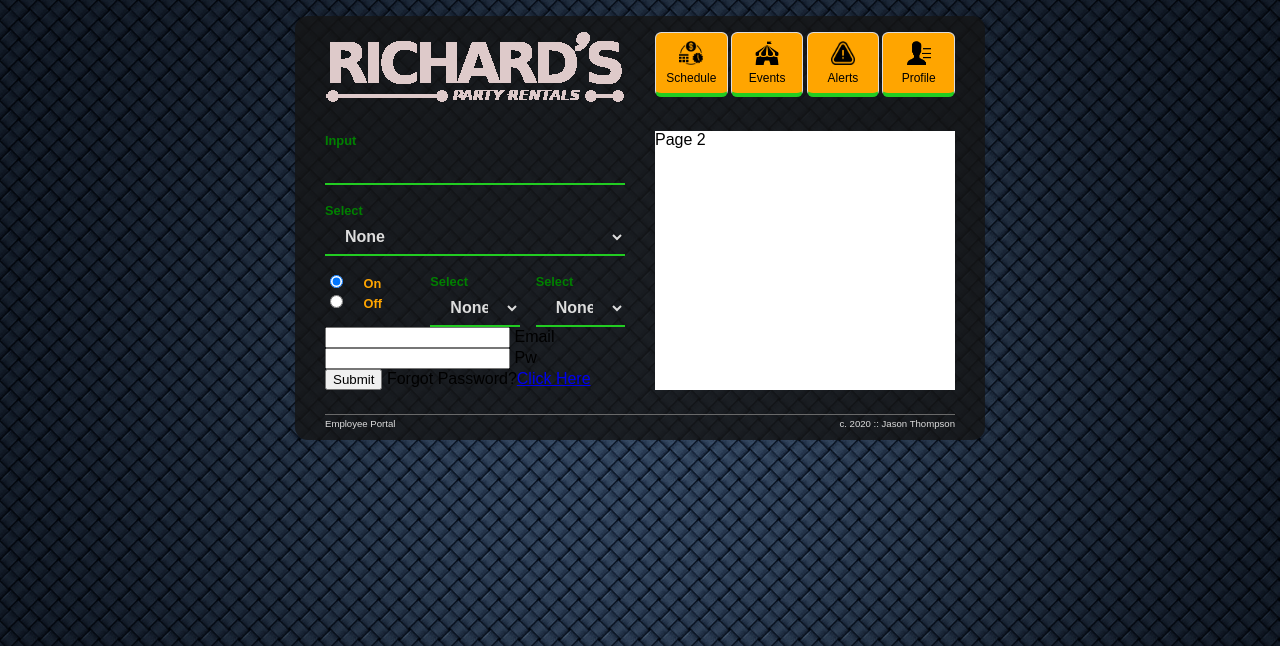
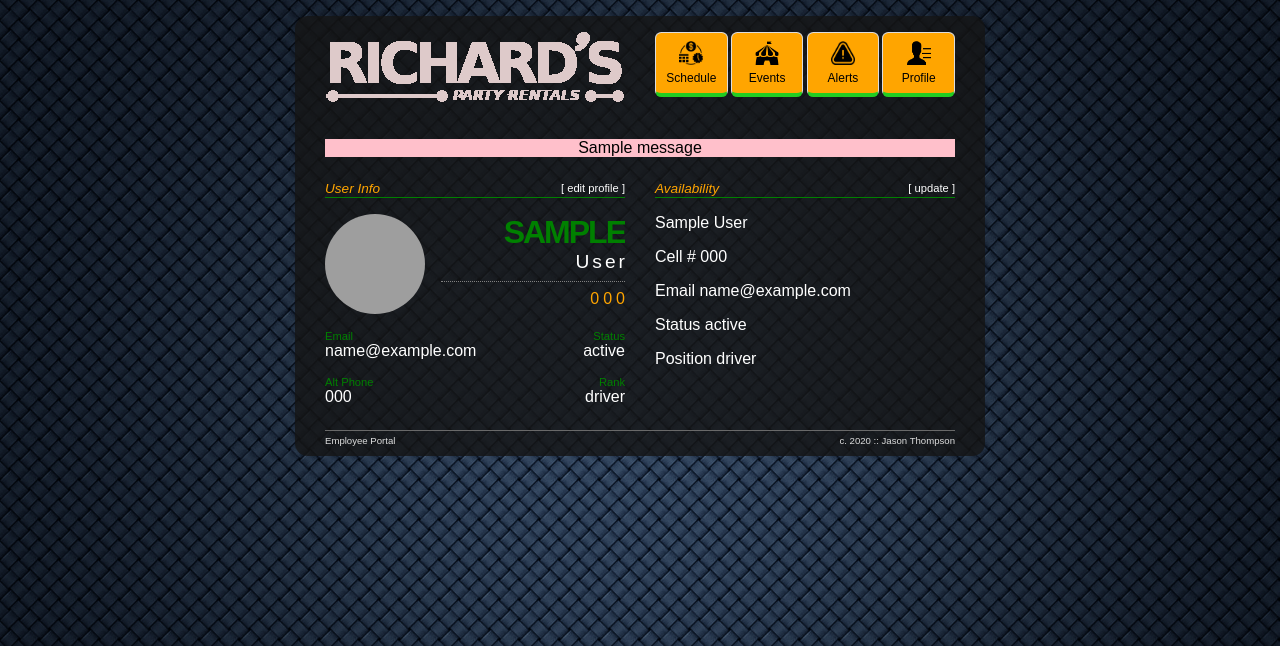
Before and after one commit to jtproject/employee-portal, a Python web app: template jsys/templates/view_profile.html in a window 1280 px wide. Shown: the top 646 px of the page. Run offline with Jinja, Linux system fonts and the light colour scheme; the template is opened without the code that fills it: most values are stand-ins (such as "Sample title", 1, 10 or a date in 2020); one stand-in notice (Sample message) is shown; form fields are guessed from the names that the template uses; grey boxes are pictures that could not be loaded.

Commit message:
profile design

```diff
--- a/jsys/dataf.py
+++ b/jsys/dataf.py
@@ -2,9 +2,8 @@ from jsys.models import TheDays, TheCalendar, Employee
 from jsys import _D
 
 def form_choices_active_emp():
-    list = [(False, '---')]
+    list = [('', '--- Select Employee ---')]
     guy = Employee.query.filter_by(status='active')
     for x in guy:
         list.append((x.id, x.first_name + ' ' + x.last_name))
-        print(list)
-        return list
+    return list
--- a/jsys/people/routes.py
+++ b/jsys/people/routes.py
@@ -45,3 +45,9 @@ def logout():
     logout_user()
     flash(f'Logged out!')
     return redirect(url_for('main.home'))
+
+@guy.route('/profile')
+def profile():
+    guy = Employee.query.filter_by(id=current_user.id).first()
+
+    return render_template('view_profile.html', title='Profile', guy=guy, utils=utils)
--- a/jsys/schedule/routes.py
+++ b/jsys/schedule/routes.py
@@ -10,12 +10,8 @@ work = Blueprint('work', __name__)
 
 @work.route('/schedule/add', methods=['GET', 'POST'])
 def add_single():
-    x = dataf.form_choices_active_emp()
     ### Employee drop down menu
-    active_workers = Employee.query.filter_by(status='active')
-    list_workers = [('','--- Select Employee ---')]
-    for x in active_workers:
-        list_workers.append((x.id, x.first_name + ' ' + x.last_name))
+    list_workers = dataf.form_choices_active_emp()
     ### Month and Year drop down menu - only current and beyond is choosable
     day, mon, yr = datetime.today().strftime('%d'), datetime.today().strftime('%m'), datetime.today().strftime('%Y')
     mon, yr = int(mon), int(yr)
--- a/jsys/static/main.css
+++ b/jsys/static/main.css
@@ -97,7 +97,6 @@ body {
   text-align: center;
   margin-bottom: 1.5em;
   margin-top: .5em;
-  display: none;
 }
 
 .portal-content {
--- a/jsys/static/portal_content.css
+++ b/jsys/static/portal_content.css
@@ -1,11 +1,114 @@
 .portal-card {
   width: 300px;
-  background: white;
+  color: white;
   margin-bottom: 1.5em;
 }
 
 .portal-card:last-child {
   margin-bottom: .8em;
+}
+
+.portal-table {
+  display: grid;
+  grid-row-gap: 1em;
+}
+
+.portal-table-title {
+  color: orange;
+  padding-bottom: .2em;
+  border-bottom: 1px solid green;
+  display: flex;
+}
+
+.portal-table-user-info {
+  display: flex;
+}
+
+.portal-table-row {
+  display: flex;
+}
+
+.portal-table-row-label {
+  color: green;
+  font-size: .7em;
+}
+
+.portal-table-user-info img {
+  width: 100px;
+  height: 100px;
+  border-radius: 50%;
+  transition-duration: 500ms;
+}
+
+.portal-table-user-info img:hover {
+  transform: rotate(360deg);
+}
+
+.portal-table-user-info-text {
+  width: calc(200px - 1em);
+  text-align: right;
+  margin-left: 1em;
+  overflow: hidden;
+}
+
+p {
+  margin: 0;
+  padding: 0;
+}
+
+p#first-name {
+  font-size: 2em;
+  font-weight: 600;
+  color: green;
+  letter-spacing: -2px;
+}
+
+p#last-name {
+  font-size: 1.2em;
+  letter-spacing: 3px;
+  margin-right: -3px;
+}
+
+p#phone-main {
+  margin-top: .5em;
+  padding-top: .5em;
+  border-top: 1px dotted gray;
+  font-size: 1em;
+  letter-spacing: 4px;
+  color: orange;
+  margin-right: -4px;
+}
+
+.portal-table-title-text {
+  width: 50%;
+  font-style: italic;
+  font-size: .85em;
+  margin-bottom: -.15em;
+}
+
+.portal-table-title-link {
+  width: 50%;
+  text-align: right;
+  font-size: .7em;
+  margin-top: auto;
+}
+
+.portal-table-title-link a {
+  color: white;
+  text-decoration: none;
+}
+
+.portal-table-title-link a:hover {
+  color: green;
+  text-decoration: underline;
+}
+
+.portal-table-col {
+  width: 100px;
+}
+
+.portal-table-col-x2 {
+  width: 200px;
 }
 
 .footer-right, .footer-left {
@@ -22,3 +125,11 @@
 .footer-right {
   text-align: right;
 }
+
+.left {
+  text-align: left;
+}
+
+.right {
+  text-align: right;
+}
--- a/jsys/templates/home.html
+++ b/jsys/templates/home.html
@@ -1,4 +1,4 @@
-{% extends 'root.html' %}
+{% extends 'shell.html' %}
 
 {% block content %}
 
--- a/jsys/templates/shell.html
+++ b/jsys/templates/shell.html
@@ -51,7 +51,7 @@
         </button>
       </div>
       <div class="portal-menu-btn">
-        <button class="menu-link" onclick="window.location.href='#';">
+        <button class="menu-link" onclick="window.location.href='{{url_for('guy.profile')}}';">
           <img src="{{url_for('static', filename='img/profile1.png')}}" alt="">
           <p class="btn-text">Profile</p>
         </button>
@@ -60,9 +60,15 @@
     <!-- end menu -->
 
     <!-- flash messages -->
-    <div class="portal-flash">
-      <span>Portal Flash</span>
-    </div>
+    {% with messages = get_flashed_messages(with_categories=true) %}
+      {% if messages %}
+        {% for category, message in messages %}
+          <div class="portal-flash">{{ message }}</div>
+        {% endfor %}
+      {% elif def_text %}
+        <div class="portal-flash">{{ def_text }}</div>
+      {% endif %}
+    {% endwith %}
     <!-- end flash -->
 
     <!--
@@ -70,57 +76,7 @@
       import page-specific content
     -->
     <div class="portal-content">
-      <div class="portal-card tr">
-        <form action="" method="POST">
-
-          <div class="form-row">
-            <label for="row1">Input</label>
-            <input type="text" id="row1" required="">
-          </div>
-          <div class="form-row">
-            <label for="row2">Select</label>
-            <select name="sel" id="sel" required>
-              <option value="">None</option>
-              <option value="1">First</option>
-              <option value="2">Second</option>
-            </select>
-          </div>
-          <div class="form-row">
-            <div class="on-off-row">
-              <div class="on-off-col">
-
-              <ul id="choice_switcher">
-                <li><input checked id="choice_switcher-0" name="choice_switcher" type="radio" value="choice1">
-                <label for="choice_switcher-0">On</label></li>
-                <li><input id="choice_switcher-1" name="choice_switcher" type="radio" value="choice2">
-                <label for="choice_switcher-1">Off</label></li>
-              </ul>
-              </div>
-              <div class="on-off-col">
-                <label for="row2">Select</label>
-                <select name="sel" id="sel" required>
-                  <option value="">None</option>
-                  <option value="1">First</option>
-                  <option value="2">Second</option>
-                </select>
-              </div>
-              <div class="on-off-col">
-                <label for="row2">Select</label>
-                <select name="sel" id="sel" required>
-                  <option value="">None</option>
-                  <option value="1">First</option>
-                  <option value="2">Second</option>
-                </select>
-              </div>
-            </div>
-          </div>
-
-        </form>
-        {% block content %}{% endblock %}
-      </div>
-      <div class="portal-card">
-        Page 2
-      </div>
+      {% block content %}{% endblock %}
     </div>
     <!-- end portal-content -->
 
@@ -128,6 +84,9 @@
     <div class="portal-footer">
       <div class="footer-left">
         Employee Portal
+        {% if current_user.is_authenticated %}
+          - <a href="{{url_for('guy.logout')}}">Logout</a>
+        {% endif %}
       </div>
       <div class="footer-right">
         c. 2020 :: Jason Thompson
--- a/jsys/templates/view_profile.html
+++ b/jsys/templates/view_profile.html
@@ -1,22 +1,72 @@
 {% extends 'shell.html' %}
 {% block content %}
 
-<div class="page-contain">
-  <form method="POST" action="">
-    {{ form.hidden_tag() }}
-    <div class="form-group">
-      {{ form.email }}
-      {{ form.email.label }}
+<div class="portal-card">
+  <div class="portal-table">
+    <div class="portal-table-title">
+      <span class="portal-table-title-text">User Info</span>
+      <span class="portal-table-title-link">
+        <a href="#">[ edit profile ]</a>
+      </span>
     </div>
-    <div class="form-group">
-      {{ form.pw }}
-      {{ form.pw.label }}
+    <div class="portal-table-user-info">
+      <img src="static/img/profile/{{ guy.profile_pic }}" alt="">
+      <div class="portal-table-user-info-text">
+        <p id="first-name">{{ guy.first_name.upper() }}</p>
+        <p id="last-name">{{ guy.last_name }}</p>
+        <p id="phone-main">{{ utils.phone_format(guy.phone_main) }}</p>
+      </div>
     </div>
-    <div class="form-group">
-      {{ form.submit }}
-      <span>Forgot Password?<a href="#">Click Here</a></span>
+    <div class="portal-table-row">
+      <div class="portal-table-col-x2 left">
+        <p class="portal-table-row-label">Email</p>
+        <p>{{ guy.email }}</p>
+      </div>
+      <div class="portal-table-col right">
+        <p class="portal-table-row-label">Status</p>
+        <p>{{ guy.status }}</p>
+      </div>
     </div>
-  </form>
+    <div class="portal-table-row">
+      <div class="portal-table-col-x2 left">
+        <p class="portal-table-row-label">Alt Phone</p>
+        <p>{{ guy.phone_alt or 'N/A' }}</p>
+      </div>
+      <div class="portal-table-col right">
+        <p class="portal-table-row-label">Rank</p>
+        <p>
+          {% if guy.is_driver == 'no' %}
+            worker
+          {% else %}
+            driver
+          {% endif %}
+        </p>
+      </div>
+    </div>
+  </div>
+</div>
+
+<div class="portal-card">
+  <div class="portal-table">
+    <div class="portal-table-title">
+      <span class="portal-table-title-text">Availability</span>
+      <span class="portal-table-title-link">
+        <a href="#">[ update ]</a>
+      </span>
+    </div>
+    <div class="portal-table-row">{{ guy.first_name }} {{ guy.last_name }}</div>
+    <div class="portal-table-row">Cell #  {{ utils.phone_format(guy.phone_main) }}</div>
+    <div class="portal-table-row">Email {{ guy.email }}</div>
+    <div class="portal-table-row">Status {{ guy.status }}</div>
+    <div class="portal-table-row">
+      Position
+      {% if guy.is_driver == 'no' %}
+        worker
+      {% else %}
+        driver
+      {% endif %}
+    </div>
+  </div>
 </div>
 
 {% endblock content %}
--- a/jsys/utils.py
+++ b/jsys/utils.py
@@ -74,6 +74,7 @@ def phone_strip(x):
     return convert
 
 def phone_format(x):
+    x = str(x)
     count=0
     for each in x:
         if count == 0:
```
Also changed, not shown: jsys/templates/somehtml.html (added, +46 -0 lines), 1 other file.
